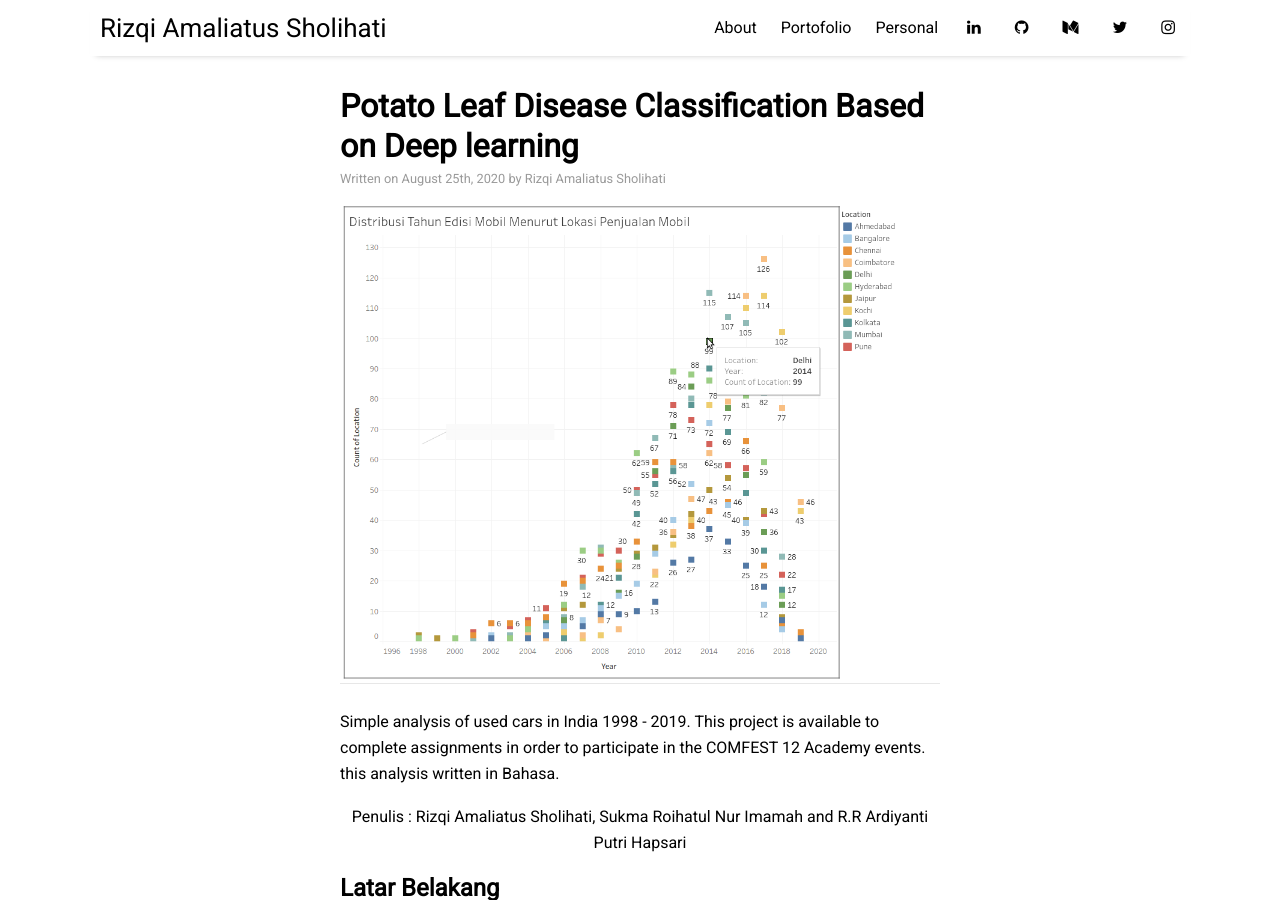
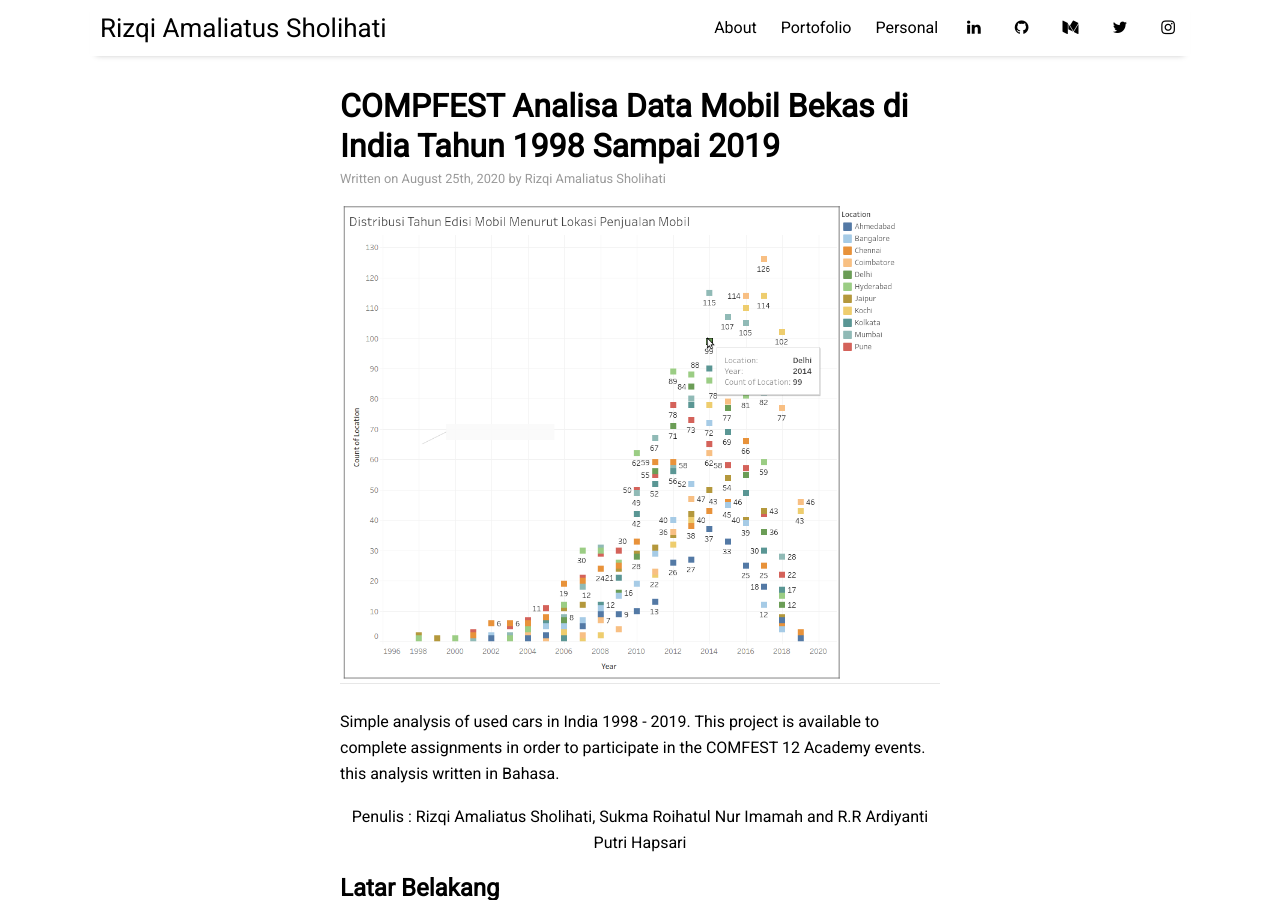
Before and after one commit to rizqiamaliatuss/rizqiamaliatuss.github.io, a Jekyll site: the page built from _posts/2020-08-25-COMPFEST-Analisa-Data-Mobil-Bekas-di-India-Tahun-1998-Sampai-2019.md, in a window 1280 px wide and 900 px high. Built offline with Jekyll 4.4.1, drawn with Linux system fonts in a browser that asks for light colours; nearby versions of some CDN libraries.

Commit message:
Update 2020-08-25-COMPFEST-Analisa-Data-Mobil-Bekas-di-India-Tahun-1998-Sampai-2019.md

```diff
--- a/_posts/2020-08-25-COMPFEST-Analisa-Data-Mobil-Bekas-di-India-Tahun-1998-Sampai-2019.md
+++ b/_posts/2020-08-25-COMPFEST-Analisa-Data-Mobil-Bekas-di-India-Tahun-1998-Sampai-2019.md
@@ -1,6 +1,6 @@
 ---
 layout: post
-title: "Potato Leaf Disease Classification Based on Deep learning"
+title: "COMPFEST Analisa Data Mobil Bekas di India Tahun 1998 Sampai 2019"
 author : "Rizqi Amaliatus Sholihati"
 image: 21.png
 categories: portofolio
```
